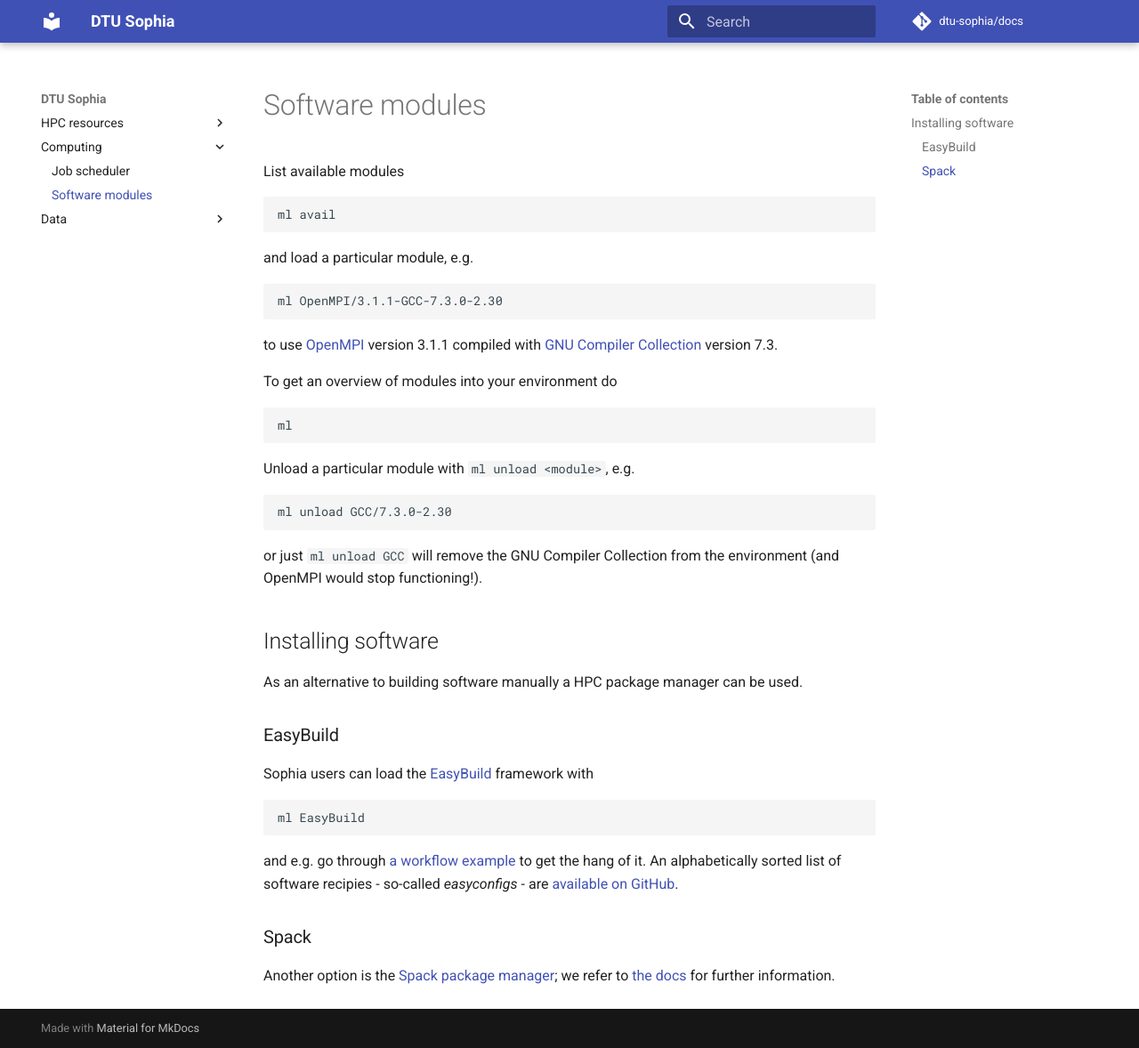
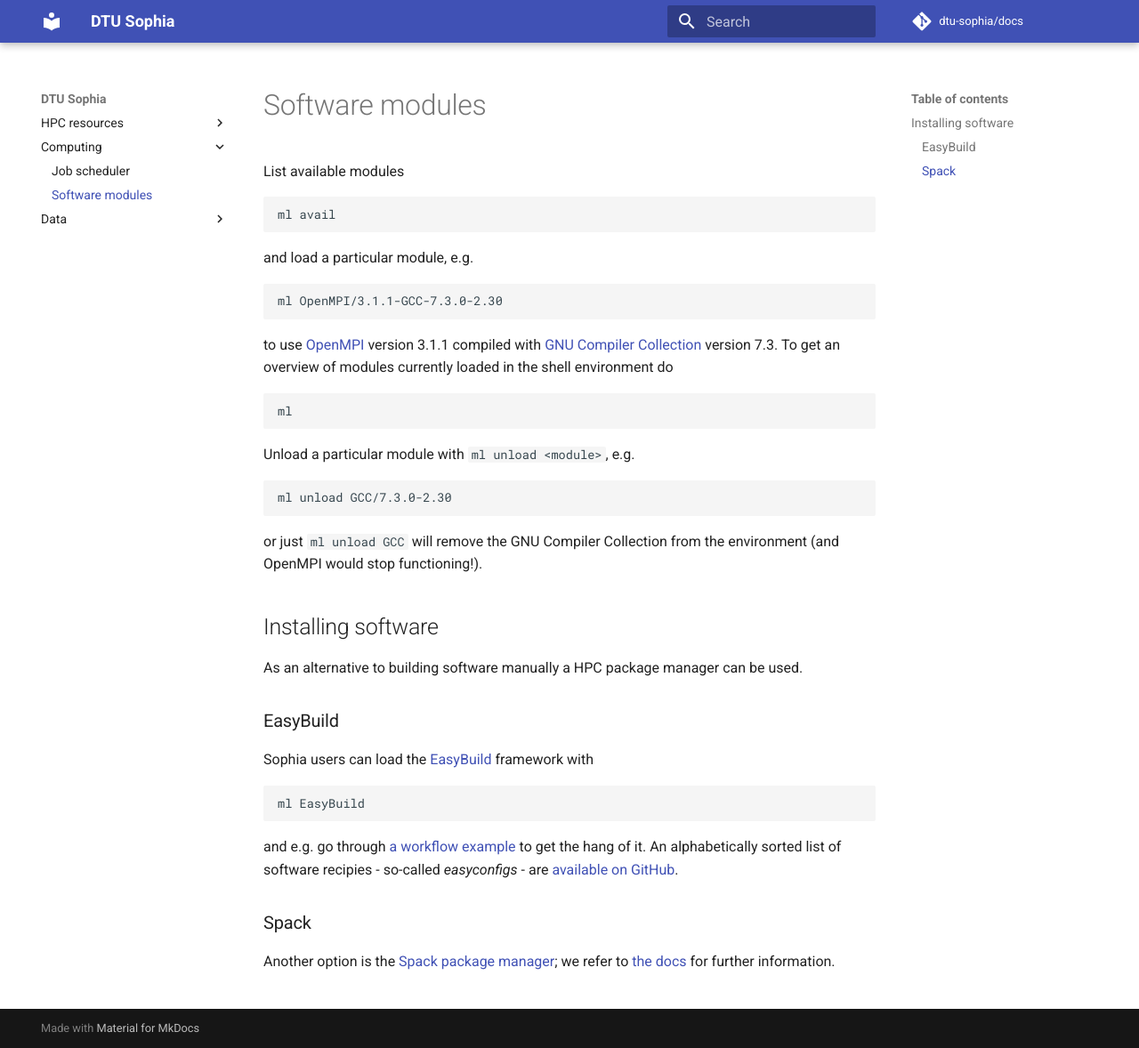
Before and after one commit to martavp/docs, an MkDocs documentation site: the page built from docs/modules.md, in a window 1280 px wide and 1178 px high. Shown: the whole window at 89% size. Built offline with MkDocs 1.6.1 and Material for MkDocs 9.7.7, drawn with Linux system fonts in a browser that asks for light colours; comment, search, counter and statistics services are not loaded.

Commit message:
fix: modules loaded

````diff
--- a/docs/modules.md
+++ b/docs/modules.md
@@ -9,12 +9,10 @@ and load a particular module, e.g.
 ml OpenMPI/3.1.1-GCC-7.3.0-2.30
 ```
 to use [OpenMPI](https://www.open-mpi.org/) version 3.1.1 compiled with [GNU Compiler Collection](https://gcc.gnu.org/) version 7.3.
-
-To get an overview of modules into your environment do
+To get an overview of modules currently loaded in the shell environment do
 ```md
 ml
 ```
-
 Unload a particular module with `ml unload <module>`, e.g.
 ```md
 ml unload GCC/7.3.0-2.30
````
